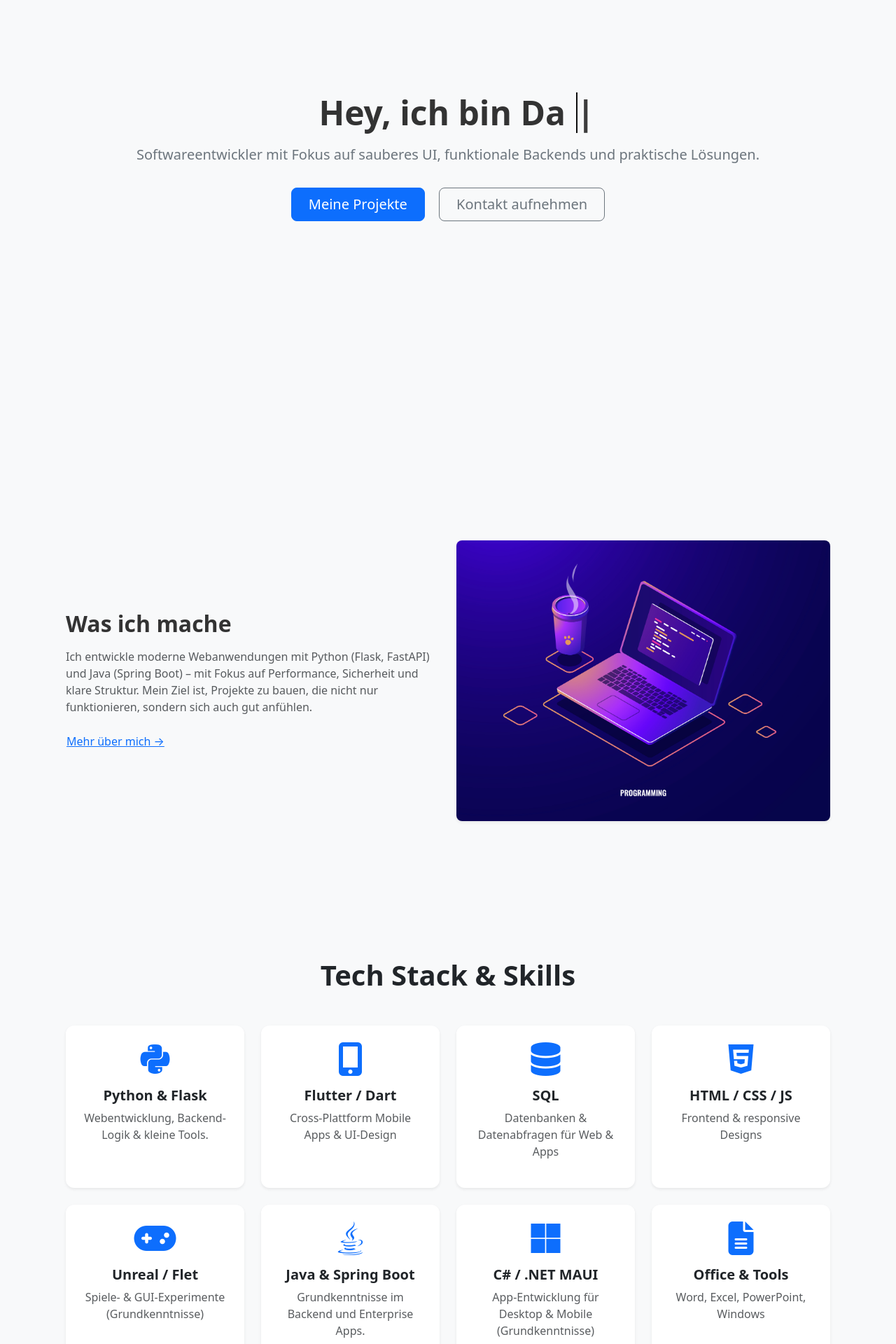
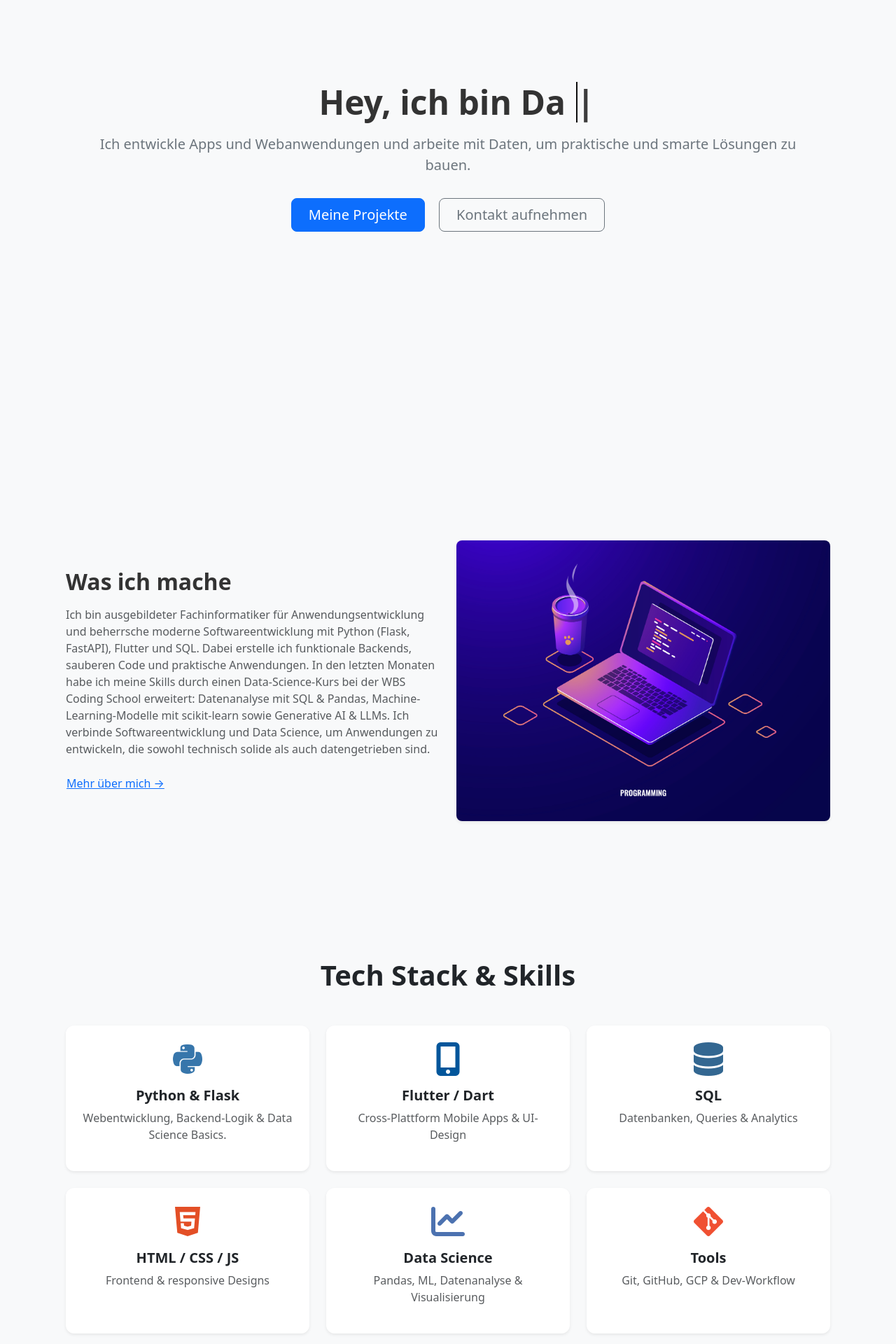
Before and after one commit to tfForster/flask-webapp, a Flask app: page / in a window 1280 px wide. Shown: the part 280-2200 px from the top of the page at 70% size. Run offline with Flask 3, Linux system fonts and the light colour scheme; data that the repository does not hold is empty.

Commit message:
added and changed tech tags, changed skills section, changed landing page texts

```diff
--- a/app/static/css/style.css
+++ b/app/static/css/style.css
@@ -283,3 +283,25 @@ body {
 .tech-badge i {
   font-size: 0.9rem;
 }
+
+.tech-badge {
+  display: inline-flex;
+  align-items: center;
+  gap: 6px;
+  padding: 6px 10px;
+  margin: 4px;
+  border-radius: 999px;
+  background: #f1f3f5;
+  font-size: 0.85rem;
+  font-weight: 500;
+  transition: 0.2s;
+}
+
+.tech-badge i {
+  font-size: 1rem;
+}
+
+.tech-badge:hover {
+  transform: translateY(-2px);
+  background: #e9ecef;
+}
--- /dev/null
+++ b/app/templates/components/tech_badges.html
@@ -0,0 +1,45 @@
+{% macro render_tech_stack(tech_stack) %}
+
+{% set icon_map = {
+  "Python": {"icon": "fab fa-python", "color": "#3776AB"},
+  "Flask": {"icon": "fas fa-bolt", "color": "#000000"},
+  "FastAPI": {"icon": "fas fa-bolt", "color": "#009688"},
+  "SQL": {"icon": "fas fa-database", "color": "#336791"},
+  "MySQL": {"icon": "fas fa-database", "color": "#00758F"},
+  "Java": {"icon": "fab fa-java", "color": "#f89820"},
+  "SpringBoot": {"icon": "fas fa-project-diagram", "color": "#6DB33F"},
+  "HTML": {"icon": "fab fa-html5", "color": "#E34F26"},
+  "CSS": {"icon": "fab fa-css3-alt", "color": "#1572B6"},
+  "JavaScript": {"icon": "fab fa-js", "color": "#F7DF1E"},
+  "Flutter": {"icon": "fas fa-mobile-alt", "color": "#02569B"},
+  "Dart": {"icon": "fas fa-mobile-alt", "color": "#0175C2"},
+  "C#": {"icon": "fab fa-microsoft", "color": "#5C2D91"},
+  "MAUI": {"icon": "fab fa-microsoft", "color": "#512BD4"},
+  "Unreal": {"icon": "fas fa-gamepad", "color": "#313131"},
+  "Lua": {"icon": "fas fa-code", "color": "#2C2D72"},
+
+  "Git": {"icon": "fab fa-git-alt", "color": "#F05032"},
+  "GitHub": {"icon": "fab fa-github", "color": "#181717"},
+
+  "Pandas": {"icon": "fas fa-table", "color": "#150458"},
+  "Scikit-learn": {"icon": "fas fa-brain", "color": "#F7931E"},
+  "SciPy": {"icon": "fas fa-square-root-alt", "color": "#8CAAE6"},
+  "Seaborn": {"icon": "fas fa-chart-line", "color": "#4C72B0"},
+  "Tableau": {"icon": "fas fa-chart-bar", "color": "#E97627"},
+  "GCP": {"icon": "fab fa-google", "color": "#4285F4"},
+  "LlamaIndex": {"icon": "fas fa-robot", "color": "#FF6F00"}
+} %}
+
+<div class="mb-3">
+  {% for tech in tech_stack.split(',') %}
+    {% set t = tech.strip() %}
+    {% set item = icon_map.get(t, {"icon": "fas fa-code", "color": "#6c757d"}) %}
+
+    <span class="tech-badge">
+      <i class="{{ item.icon }}" style="color: {{ item.color }}"></i>
+      {{ t }}
+    </span>
+  {% endfor %}
+</div>
+
+{% endmacro %}
--- a/app/templates/index.html
+++ b/app/templates/index.html
@@ -1,4 +1,6 @@
 {% extends "base.html" %}
+
+{% from "components/tech_badges.html" import render_tech_stack %}
 
 {% block title %}Home - Portfolio{% endblock %}
 
@@ -10,7 +12,7 @@
       Hey, ich bin <span id="typed-name">Benno 👋</span>
       <span class="cursor">|</span>
     </h1>
-    <p>Softwareentwickler mit Fokus auf sauberes UI, funktionale Backends und praktische Lösungen.</p>
+    <p>Ich entwickle Apps und Webanwendungen und arbeite mit Daten, um praktische und smarte Lösungen zu bauen.</p>
     <a href="{{ url_for('projects.projects_page') }}" class="btn btn-primary btn-lg px-4 me-2">
       Meine Projekte
     </a>
@@ -80,9 +82,11 @@ let isDeleting = false;
       <div class="col-md-6">
         <h2 class="fw-bold mb-3">Was ich mache</h2>
         <p class="text-muted">
-          Ich entwickle moderne Webanwendungen mit Python (Flask, FastAPI) und Java (Spring Boot) –
-          mit Fokus auf Performance, Sicherheit und klare Struktur. Mein Ziel ist, Projekte zu
-          bauen, die nicht nur funktionieren, sondern sich auch gut anfühlen.
+          Ich bin ausgebildeter Fachinformatiker für Anwendungsentwicklung und beherrsche moderne Softwareentwicklung mit Python (Flask, FastAPI), Flutter und SQL. Dabei erstelle ich funktionale Backends, sauberen Code und praktische Anwendungen.
+
+          In den letzten Monaten habe ich meine Skills durch einen Data-Science-Kurs bei der WBS Coding School erweitert: Datenanalyse mit SQL & Pandas, Machine-Learning-Modelle mit scikit-learn sowie Generative AI & LLMs.
+
+          Ich verbinde Softwareentwicklung und Data Science, um Anwendungen zu entwickeln, die sowohl technisch solide als auch datengetrieben sind.
         </p>
         <a href="{{ url_for('about.about_page') }}" class="btn btn-link p-0 mt-2">Mehr über mich →</a>
       </div>
@@ -98,102 +102,87 @@ let isDeleting = false;
 <!-- Skills / Tech Stack Section -->
 <section class="py-5 bg-light" id="skills">
   <div class="container">
-    <h2 class="fw-bold text-center mb-5">Tech Stack & Skills</h2>
+    <h2 class="fw-bold text-center mb-5" data-aos="fade-up">Tech Stack & Skills</h2>
     <div class="row g-4 justify-content-center">
 
-      <!-- Python & Flask -->
-      <div class="col-md-3 col-sm-6" data-aos="fade-up">
+      <!-- Row 1 -->
+      <div class="col-md-4 col-sm-6" data-aos="fade-up" data-aos-delay="0">
         <div class="card text-center p-4 shadow-sm skill-card h-100">
-          <i class="fab fa-python fa-3x mb-3 skill-icon"></i>
+          <i class="fab fa-python fa-3x mb-3" style="color:#3776AB;"></i>
           <h5 class="fw-bold">Python & Flask</h5>
-          <p class="text-muted">Webentwicklung, Backend-Logik & kleine Tools.</p>
+          <p class="text-muted">Webentwicklung, Backend-Logik & Data Science Basics.</p>
         </div>
       </div>
 
-      <!-- Flutter / Dart -->
-      <div class="col-md-3 col-sm-6" data-aos="fade-up" data-aos-delay="300">
+      <div class="col-md-4 col-sm-6" data-aos="fade-up" data-aos-delay="100">
         <div class="card text-center p-4 shadow-sm skill-card h-100">
-          <i class="fas fa-mobile-alt fa-3x mb-3 skill-icon"></i>
+          <i class="fas fa-mobile-alt fa-3x mb-3" style="color:#02569B;"></i>
           <h5 class="fw-bold">Flutter / Dart</h5>
           <p class="text-muted">Cross-Plattform Mobile Apps & UI-Design</p>
         </div>
       </div>
 
-      <!-- SQL -->
-      <div class="col-md-3 col-sm-6" data-aos="fade-up" data-aos-delay="400">
+      <div class="col-md-4 col-sm-6" data-aos="fade-up" data-aos-delay="200">
         <div class="card text-center p-4 shadow-sm skill-card h-100">
-          <i class="fas fa-database fa-3x mb-3 skill-icon"></i>
+          <i class="fas fa-database fa-3x mb-3" style="color:#336791;"></i>
           <h5 class="fw-bold">SQL</h5>
-          <p class="text-muted">Datenbanken & Datenabfragen für Web & Apps</p>
+          <p class="text-muted">Datenbanken, Queries & Analytics</p>
         </div>
       </div>
 
-      <!-- HTML / CSS / JS -->
-      <div class="col-md-3 col-sm-6" data-aos="fade-up" data-aos-delay="500">
+      <!-- Row 2 -->
+      <div class="col-md-4 col-sm-6" data-aos="fade-up" data-aos-delay="0">
         <div class="card text-center p-4 shadow-sm skill-card h-100">
-          <i class="fab fa-html5 fa-3x mb-3 skill-icon"></i>
+          <i class="fab fa-html5 fa-3x mb-3" style="color:#E34F26;"></i>
           <h5 class="fw-bold">HTML / CSS / JS</h5>
           <p class="text-muted">Frontend & responsive Designs</p>
         </div>
       </div>
 
-      <!-- Optional: Flet / Unreal Engine / Office Basics -->
-      <div class="col-md-3 col-sm-6" data-aos="fade-up" data-aos-delay="600">
+      <div class="col-md-4 col-sm-6" data-aos="fade-up" data-aos-delay="100">
         <div class="card text-center p-4 shadow-sm skill-card h-100">
-          <i class="fas fa-gamepad fa-3x mb-3 skill-icon"></i>
-          <h5 class="fw-bold">Unreal / Flet</h5>
-          <p class="text-muted">Spiele- & GUI-Experimente (Grundkenntnisse)</p>
+          <i class="fas fa-chart-line fa-3x mb-3" style="color:#4C72B0;"></i>
+          <h5 class="fw-bold">Data Science</h5>
+          <p class="text-muted">Pandas, ML, Datenanalyse & Visualisierung</p>
         </div>
       </div>
 
-      <!-- Java & Spring Boot -->
-      <div class="col-md-3 col-sm-6" data-aos="fade-up" data-aos-delay="100">
+      <div class="col-md-4 col-sm-6" data-aos="fade-up" data-aos-delay="200">
         <div class="card text-center p-4 shadow-sm skill-card h-100">
-          <i class="fab fa-java fa-3x mb-3 skill-icon"></i>
-          <h5 class="fw-bold">Java & Spring Boot</h5>
-          <p class="text-muted">Grundkenntnisse im Backend und Enterprise Apps.</p>
+          <i class="fab fa-git-alt fa-3x mb-3" style="color:#F05032;"></i>
+          <h5 class="fw-bold">Tools</h5>
+          <p class="text-muted">Git, GitHub, GCP & Dev-Workflow</p>
         </div>
       </div>
 
-      <!-- C# / .NET MAUI -->
-      <div class="col-md-3 col-sm-6" data-aos="fade-up" data-aos-delay="200">
+      <!-- Row 3 -->
+      <div class="col-md-4 col-sm-6" data-aos="fade-up" data-aos-delay="0">
         <div class="card text-center p-4 shadow-sm skill-card h-100">
-          <i class="fab fa-microsoft fa-3x mb-3 skill-icon"></i>
-          <h5 class="fw-bold">C# / .NET MAUI</h5>
-          <p class="text-muted">App-Entwicklung für Desktop & Mobile (Grundkenntnisse)</p>
+          <i class="fas fa-gamepad fa-3x mb-3" style="color:#313131;"></i>
+          <h5 class="fw-bold">Unreal / Flet</h5>
+          <p class="text-muted">Experimente & GUI-Prototypen</p>
         </div>
       </div>
 
+      <div class="col-md-4 col-sm-6" data-aos="fade-up" data-aos-delay="100">
+        <div class="card text-center p-4 shadow-sm skill-card h-100">
+          <i class="fab fa-java fa-3x mb-3" style="color:#f89820;"></i>
+          <h5 class="fw-bold">Java & Spring Boot</h5>
+          <p class="text-muted">Backend & erste Enterprise-Strukturen</p>
+        </div>
+      </div>
 
-
-      <div class="col-md-3 col-sm-6" data-aos="fade-up" data-aos-delay="700">
+      <div class="col-md-4 col-sm-6" data-aos="fade-up" data-aos-delay="200">
         <div class="card text-center p-4 shadow-sm skill-card h-100">
-          <i class="fas fa-file-alt fa-3x mb-3 skill-icon"></i>
-          <h5 class="fw-bold">Office & Tools</h5>
-          <p class="text-muted">Word, Excel, PowerPoint, Windows</p>
+          <i class="fab fa-microsoft fa-3x mb-3" style="color:#5C2D91;"></i>
+          <h5 class="fw-bold">C# / .NET MAUI</h5>
+          <p class="text-muted">Desktop & Mobile Apps</p>
         </div>
       </div>
 
     </div>
   </div>
 </section>
-
-{% set icon_map = {
-  "Python": "fab fa-python",
-  "Flask": "fas fa-bolt",
-  "SQL": "fas fa-database",
-  "Java": "fab fa-java",
-  "SpringBoot": "fas fa-project-diagram",
-  "HTML": "fab fa-html5",
-  "CSS": "fab fa-css3-alt",
-  "JavaScript": "fab fa-js",
-  "Flutter": "fas fa-mobile-alt",
-  "Dart": "fas fa-mobile-alt",
-  "C#": "fab fa-microsoft",
-  "MAUI": "fab fa-microsoft",
-  "Unreal": "fas fa-gamepad",
-  "Lua": "fas fa-code"
-} %}
 
 <!-- Projects Preview -->
 <section class="py-5 bg-light">
@@ -215,19 +204,9 @@ let isDeleting = false;
           <div class="card-body">
             <h5 class="card-title">{{ project.title }}</h5>
             <p class="card-text text-muted">{{ project.short_description }}</p>
-              {% if project.tech_stack %}
-                <div class="mb-3">
-                  {% for tech in project.tech_stack.split(',') %}
-                    {% set t = tech.strip() %}
-                    <span class="tech-badge">
-                      {% if t in icon_map %}
-                        <i class="{{ icon_map[t] }}"></i>
-                      {% endif %}
-                      {{ t }}
-                    </span>
-                  {% endfor %}
-                </div>
-              {% endif %}
+            {% if project.tech_stack %}
+              {{ render_tech_stack(project.tech_stack) }}
+            {% endif %}
             <a href="{{ url_for('projects.project_detail', project_id=project.id) }}" class="stretched-link"></a>
           </div>
         </div>
```
Also changed, not shown: app/templates/project_detail.html (+4 -30 lines), app/templates/projects.html (+4 -5 lines).
